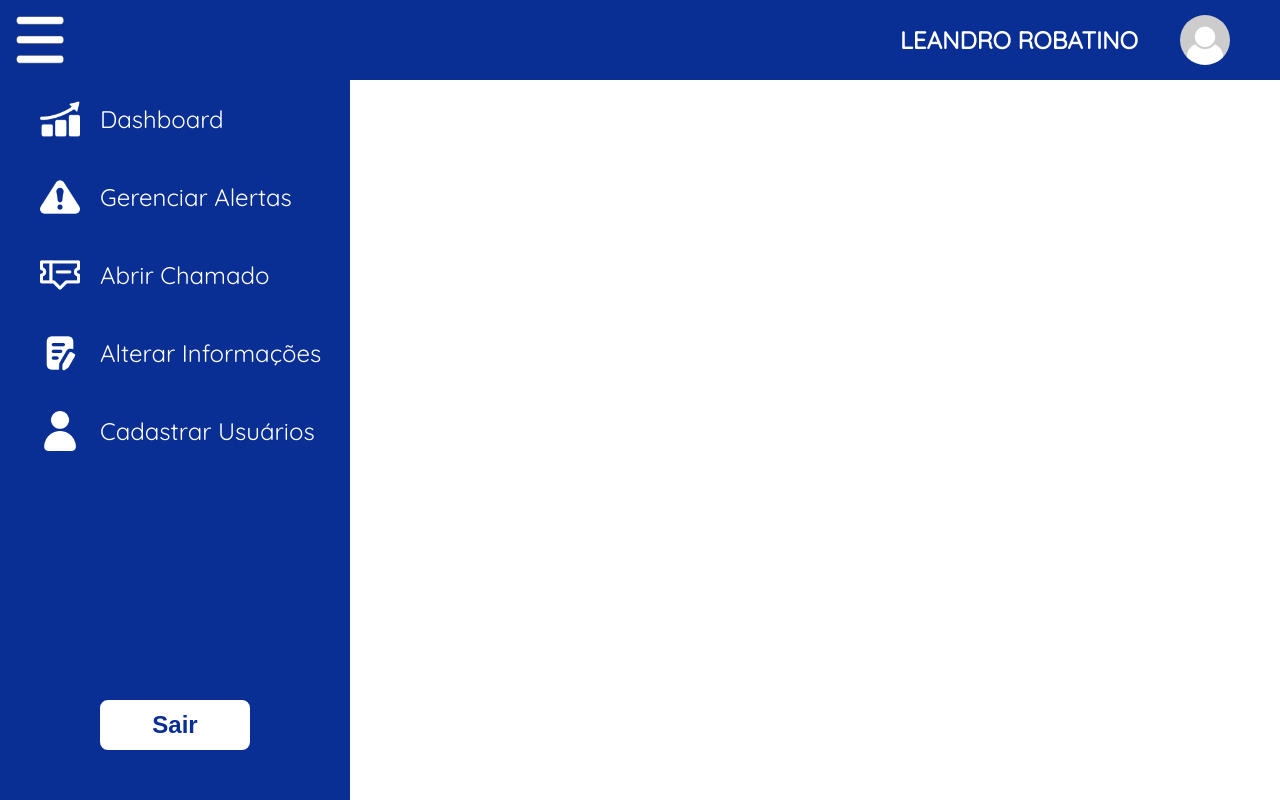
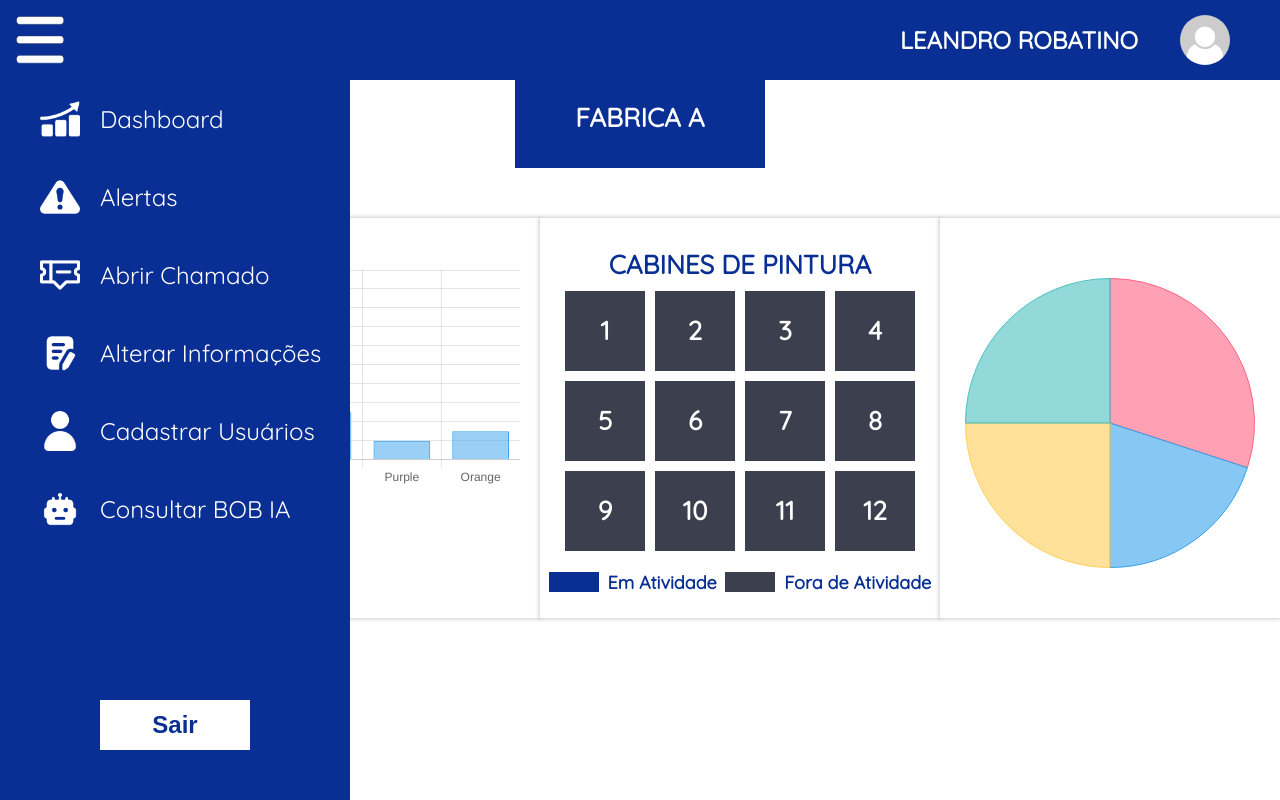
Before and after one commit to lrobatino/Enviro-Sense, a website: page Prototipo Site/prototipo-leandro/dashboard.html in a window 1280 px wide. Both pictures are taken after a click on the picture 40 px from the left and 40 px from the top of the page. Drawn offline with nearby package versions, Linux system fonts and the light colour scheme.

Commit message:
atualizações na aplicacação WEB

```diff
--- /dev/null
+++ b/Prototipo Site/prototipo-leandro/css/style-dashboard.css
@@ -0,0 +1,369 @@
+@font-face {
+    font-family: 'Quicksand';
+    src: url('../fonts/Quicksand-Regular.ttf');
+}
+
+body {
+    width: 100vw;
+    height: 100vh;
+    margin: 0px;
+    display: flex;
+    flex-direction: column;
+    justify-content: flex-start;
+    font-family: 'Quicksand';
+    user-select: none;
+}
+
+#cabecalho {
+    z-index: 1;
+    display: flex;
+    flex-direction: row;
+    align-items: center;
+    justify-content: space-between;
+    width: 100%;
+    height: 80px;
+    box-sizing: border-box;
+    background-color: #092f94;
+}
+
+#cabecalho #conteudo-cabecalho {
+    position: absolute;
+    display: flex;
+    flex-direction: row;
+    align-items: center;
+    justify-content: space-between;
+    width: 100%;
+    height: 80px;
+    box-sizing: border-box;
+
+    #icone-menu {
+        cursor: pointer;
+        padding: 20px;
+        width: 40px;
+        height: 40px;
+        margin: 0;
+        transition: transform 0.2s ease, filter 0.2s ease;
+        filter: brightness(1);
+    }
+
+    #icone-menu:hover {
+        transform: scale(1.2);
+    }
+
+    #icone-menu:active {
+        transform: scale(0.8);
+        filter: brightness(0.8);
+        transition: transform 0.1s ease;
+    }
+
+    #informacao-usuario {
+        display: flex;
+        flex-direction: row;
+        align-items: center;
+        justify-content: space-between;
+        width: 380px;
+
+        p {
+            font-size: 24px;
+            font-weight: bold;
+            color: white;
+        }
+
+        img {
+            margin-right: 50px;
+            height: 50px;
+            width: 50px;
+            border-radius: 50px;
+        }
+    }
+}
+
+#tela-principal {
+    flex: 1;
+    width: 100%;
+    height: 100%;
+    display: flex;
+    flex-direction: row;
+    align-items: center;
+}
+
+#tela-principal #menu {
+    z-index: 2;
+    width: 350px;
+    height: 100%;
+    background-color: #092f94;
+    display: flex;
+    flex-direction: column;
+    align-items: center;
+    justify-content: space-between;
+    left: -370px;
+    position: relative;
+    transition: left 0.5s ease-in-out;
+
+    button {
+        cursor: pointer;
+        margin-bottom: 50px;
+        background-color: white;
+        color: #092f94;
+        font-size: 24px;
+        font-weight: bold;
+        width: 150px;
+        height: 50px;
+        border: 4px solid white;
+        transition: transform 0.2s ease, filter 0.2s ease;
+        filter: brightness(1);
+    }
+
+    button:hover {
+        transform: scale(1.2);
+        box-shadow: 0px 0px 4px 1px rgba(0,0,0,0.5);
+    }
+
+    button:active {
+        transform: scale(0.8);
+        filter: brightness(0.8);
+        transition: transform 0.1s ease;
+    }
+}
+
+#tela-principal #menu.visivel {
+    left: 0;
+}
+
+#tela-principal #menu.invisivel {
+    left: -370px;
+}
+
+#menu #opcoes {
+    display: flex;
+    flex-direction: column;
+    align-items: flex-start;
+    justify-content: flex-start;
+    width: 100%;
+}
+
+#menu .opcao {
+    display: flex;
+    flex-direction: row;
+    align-items: center;
+    justify-content: flex-start;
+    gap: 20px;
+    width: 100%;
+    cursor: pointer;
+    transition: transform 0.3s ease, color 0.3s ease;
+
+    img {
+        padding-left: 40px;
+        width: 40px;
+        height: 40px;
+    }
+
+    p {
+        font-size: 24px;
+        color: white;
+    }
+
+}
+
+#menu .opcao:hover {
+    background-color: white;
+    box-shadow: 0px 0px 4px 1px rgba(0,0,0,0.5);
+    transform: scale(1.2);
+
+    p {
+        color: #092f94;
+    }
+
+    #icone-usuario {
+        content: url('../images/usuario-azul.png');
+    }
+
+    #icone-alerta {
+        content: url('../images/alerta-azul.png');
+    }
+
+    #icone-chamado {
+        content: url('../images/chamado-azul.png');
+    }
+
+    #icone-informacao {
+        content: url('../images/informacao-azul.png');
+    }
+
+    #icone-dashboard {
+        content: url('../images/dashboard-azul.png');
+    }
+
+    #icone-robo {
+        content: url('../images/robo-azul.png');
+    }
+}
+
+#menu .opcao:active {
+    transform: scale(0.8);
+    filter: brightness(0.8);
+    transition: transform 0.1s ease;
+}
+
+#dashboard {
+    display: flex;
+    flex-direction: column;
+    align-items: center;
+    justify-content: flex-start;
+    gap: 50px;
+    position: fixed;
+    width: 100%;
+    height: 845px;
+}
+
+#dashboard #informacao-individual {
+    width: 100%;
+    height: 400px;
+    display: none;
+    flex-direction: row;
+    align-items: center;
+    justify-content: space-evenly;
+
+    #selCabine {
+        position: fixed;
+        background-color: #DDDDDD;
+        padding: 10px;
+        box-sizing: border-box;
+        width: 50px;
+        height: 50px;
+        border-radius: 5px;
+        box-shadow: -2px -2px 4px 4px rgba(0, 0, 0, 0.2), 2px 2px 4px 4px rgba(0, 0, 0, 0.2);
+    }
+}
+
+#dashboard #informacao-geral {
+    width: 100%;
+    height: 400px;
+    display: flex;        border-radius: 5px;
+    align-items: center;
+    justify-content: space-evenly;
+}
+
+.grafico {
+    background-color: #FFFFFF;
+    box-shadow: 0px 0px 4px 1px rgba(0,0,0,0.2);
+    padding: 20px;
+    box-sizing: border-box;
+    width: 800px;
+    height: 400px;
+    transition: 0.2s ease;
+}
+
+.grafico:hover {
+    box-shadow: 0px 0px 4px 1px rgba(0,0,0,0.6);
+}
+
+.kpi {
+    display: flex;
+    flex-direction: column;
+    align-items: center;
+    justify-content: space-evenly;
+    background-color: #FFFFFF;
+    box-shadow: 0px 0px 4px 1px rgba(0,0,0,0.2);
+    padding: 20px;
+    box-sizing: border-box;
+    width: 400px;
+    height: 400px;
+    transition: 0.2s ease;
+
+    span {
+        color: #092f94;
+        font-size: 26px;
+        font-weight: bold;
+        padding: 10px;
+    }
+}
+
+.kpi:hover {
+    box-shadow: 0px 0px 4px 1px rgba(0,0,0,0.6);
+}
+
+.parametro {
+    cursor: pointer;
+    margin-top: 50px;
+    font-size: 26px;
+    font-weight: bold;
+    box-sizing: border-box;
+    display: flex;
+    align-items: center;
+    justify-content: center;
+    color: white;
+    background-color: #092f94;
+    width: 250px;
+    height: 100px;
+    transition: 0.2s ease;
+}
+
+.parametro:hover {
+    filter: brightness(1.3);
+    box-shadow: 0px 0px 4px 1px rgba(0,0,0,0.6);
+}
+
+.parametro:active {
+    transition: 0.1s ease;
+    filter: brightness(0.8);
+    box-shadow: inset 0px 0px 4px 1px rgba(0,0,0,0.6);
+}
+
+#mural-cabines {
+    display: grid;
+    align-items: center;
+    justify-content: space-evenly;
+    grid-template-columns: auto auto auto auto;
+    gap: 10px;
+}
+
+.cabine {
+    cursor: pointer;
+    display: flex;
+    align-items: center;
+    justify-content: center;
+    text-align: center;
+    background-color: #3c404e;
+    width: 80px;
+    height: 80px;
+    color: white;
+    font-size: 26px;
+    font-weight: bold;
+    transition: 0.2s ease;
+}
+
+.cabine:hover {
+    filter: brightness(1.3);
+    box-shadow: 0px 0px 4px 1px rgba(0,0,0,0.6);
+}
+
+.cabine:active {
+    transition: 0.1s ease;
+    filter: brightness(0.8);
+    box-shadow: inset 0px 0px 4px 1px rgba(0,0,0,0.6);
+}
+
+#legenda {
+    padding: 20px;
+    width: 400px;
+    display: flex;
+    flex-direction: row;
+    align-items: center;
+    justify-content: space-evenly;
+    color: #092f94;
+    font-weight: bold;
+    font-size: 18px;
+
+    #on {
+        background-color: #092f94;
+        height: 20px;
+        width: 50px;
+    }
+
+    #off {
+        background-color: #3c404e;
+        height: 20px;
+        width: 50px;
+    }
+}
--- a/Prototipo Site/prototipo-leandro/dashboard.html
+++ b/Prototipo Site/prototipo-leandro/dashboard.html
@@ -3,8 +3,10 @@
 <head>
     <meta charset="UTF-8">
     <meta name="viewport" content="width=device-width, initial-scale=1.0">
-    <link rel="stylesheet" href="style-dashboard.css">
-    <title>Document</title>
+    <link rel="stylesheet" href="css/style-dashboard.css">
+    <script src="js/script-dashboard.js"></script>
+    <script src="https://cdn.jsdelivr.net/npm/chart.js"></script>
+    <title>Enviro App</title>
 </head>
 <body>
     <div id="cabecalho">
@@ -19,11 +21,11 @@
     <div id="tela-principal">
         <div id="menu">
             <div id="opcoes">
-                <div class="opcao">
+                <div class="opcao" onclick="dashboard()">
                     <img src="images/dashboard.png" id="icone-dashboard" draggable="false"><p>Dashboard</p>
                 </div>
                 <div class="opcao">
-                    <img src="images/alerta.png" id="icone-alerta" draggable="false"><p>Gerenciar Alertas</p>
+                    <img src="images/alerta.png" id="icone-alerta" draggable="false"><p>Alertas</p>
                 </div>
                 <div class="opcao">
                     <img src="images/chamado.png" id="icone-chamado" draggable="false"><p>Abrir Chamado</p>
@@ -34,22 +36,49 @@
                 <div class="opcao">
                     <img src="images/usuario.png" id="icone-usuario" draggable="false"><p>Cadastrar Usuários</p>
                 </div>
+                <div class="opcao">
+                    <img src="images/robo.png" id="icone-robo" draggable="false"><p>Consultar BOB IA</p>
+                </div>
             </div>
             <button id="btnSair">Sair</button>
         </div>
         <div id="dashboard">
-            <div id="informacao-individual">
+            <div class="parametro">
+                <p>FABRICA A</p>
+            </div>
+            <div id="informacao-geral">
                 <div class="grafico">
-
+                    <canvas id="alertas-cabines"></canvas>
                 </div>
                 <div class="kpi">
-
+                    <span>CABINES DE PINTURA</span>
+                    <div id="mural-cabines">
+                        <div class="cabine" id="cabine1">1</div>
+                        <div class="cabine" id="cabine2">2</div>
+                        <div class="cabine" id="cabine3">3</div>
+                        <div class="cabine" id="cabine4">4</div>
+                        <div class="cabine" id="cabine5">5</div>
+                        <div class="cabine" id="cabine6">6</div>
+                        <div class="cabine" id="cabine7">7</div>
+                        <div class="cabine" id="cabine8">8</div>
+                        <div class="cabine" id="cabine9">9</div>
+                        <div class="cabine" id="cabine10">10</div>
+                        <div class="cabine" id="cabine11">11</div>
+                        <div class="cabine" id="cabine12">12</div>
+                    </div>
+                    <div id="legenda">
+                        <div id="on"></div><a>Em Atividade</a>
+                        <div id="off"></div><a>Fora de Atividade</a>
+                    </div>
                 </div>
                 <div class="kpi">
-
+                    <canvas id="porcentagem-ok"></canvas>
                 </div>
             </div>
-            <div id="informacao-geral">
+            <div id="informacao-individual">
+                <div class="parametro">
+                    <p>CABINE 1</p>
+                </div>
                 <div class="grafico">
 
                 </div>
@@ -64,18 +93,79 @@
     </div>
 </body>
 </html>
+<script>
+    const ctxA = document.getElementById('captacao-sensor');
+    const ctxB = document.getElementById('alertas-cabines');
+    const ctxC = document.getElementById('porcentagem-ok');
 
-<script>
-    var menu = document.getElementById('menu')
-
-    function mostrarEsconderMenu() {
-        if (menu.classList.contains('visivel')){
-            menu.classList.remove('visivel')
-            menu.classList.add('invisivel')
-        } else {
-            menu.classList.remove('invisivel')
-            menu.classList.add('visivel')
+    const captacaoSensor = new Chart(ctxA, {
+    type: 'bar',
+    data: {
+        labels: ['Red', 'Blue', 'Yellow', 'Green', 'Purple', 'Orange'],
+        datasets: [{
+        label: '# of Votes',
+        data: [12, 19, 3, 5, 2, 3],
+        borderWidth: 1
+        }]
+    },
+    options: {
+        scales: {
+        y: {
+            beginAtZero: true
+        }
         }
     }
+    });
 
+    const alertasCabines = new Chart(ctxB, {
+    type: 'bar',
+    data: {
+        labels: ['Red', 'Blue', 'Yellow', 'Green', 'Purple', 'Orange'],
+        datasets: [{
+        label: '# of Votes',
+        data: [12, 19, 3, 5, 2, 3],
+        borderWidth: 1
+        }]
+    },
+    options: {
+        scales: {
+        y: {
+            beginAtZero: true
+        }
+        }
+    }
+    });
+    const porcentagemOk = new Chart(ctxC, {
+    type: 'pie',
+    data: {
+        datasets: [{
+            data: [30, 20, 25, 25],
+            backgroundColor: [
+                'rgba(255, 99, 132, 0.6)',
+                'rgba(54, 162, 235, 0.6)',
+                'rgba(255, 206, 86, 0.6)',
+                'rgba(75, 192, 192, 0.6)'
+            ],
+            borderColor: [
+                'rgba(255, 99, 132, 1)',
+                'rgba(54, 162, 235, 1)',
+                'rgba(255, 206, 86, 1)',
+                'rgba(75, 192, 192, 1)'
+            ],
+            borderWidth: 1
+        }]
+    },
+    options: {
+        responsive: true,
+        plugins: {
+            legend: {
+                position: 'top',
+            },
+            tooltip: {
+                enabled: true
+            }
+
+        }
+    }
+    });
 </script>
--- /dev/null
+++ b/Prototipo Site/prototipo-leandro/js/script-dashboard.js
@@ -0,0 +1,14 @@
+function mostrarEsconderMenu() {
+    var menu = document.getElementById('menu')
+    if (menu.classList.contains('visivel')){
+        menu.classList.remove('visivel')
+        menu.classList.add('invisivel')
+    } else {
+        menu.classList.remove('invisivel')
+        menu.classList.add('visivel')
+    }
+}
+
+function dashboard() {
+    mostrarEsconderMenu()
+}
--- /dev/null
+++ b/Prototipo Site/prototipo-leandro/package.json
@@ -0,0 +1,5 @@
+{
+  "dependencies": {
+    "chart.js": "^4.4.6"
+  }
+}
--- a/Prototipo Site/prototipo-leandro/style-dashboard.css
+++ /dev/null
@@ -1,203 +0,0 @@
-@font-face {
-    font-family: 'Quicksand';
-    src: url('fonts/Quicksand-Regular.ttf');
-}
-
-body {
-    width: 100vw;
-    height: 100vh;
-    margin: 0px;
-    display: flex;
-    flex-direction: column;
-    justify-content: flex-start;
-    font-family: 'Quicksand';
-    user-select: none;
-}
-
-#cabecalho {
-    z-index: 1;
-    display: flex;
-    flex-direction: row;
-    align-items: center;
-    justify-content: space-between;
-    width: 100%;
-    height: 80px;
-    box-sizing: border-box;
-    background-color: #092f94;
-}
-
-#cabecalho #conteudo-cabecalho {
-    position: absolute;
-    display: flex;
-    flex-direction: row;
-    align-items: center;
-    justify-content: space-between;
-    width: 100%;
-    height: 80px;
-    box-sizing: border-box;
-
-    #icone-menu {
-        cursor: pointer;
-        padding: 20px;
-        width: 40px;
-        height: 40px;
-        margin: 0;
-        transition: transform 0.2s ease, filter 0.2s ease;
-        filter: brightness(1);
-    }
-
-    #icone-menu:hover {
-        transform: scale(1.2);
-    }
-
-    #icone-menu:active {
-        transform: scale(0.8);
-        filter: brightness(0.8);
-        transition: transform 0.1s ease;
-    }
-
-    #informacao-usuario {
-        display: flex;
-        flex-direction: row;
-        align-items: center;
-        justify-content: space-between;
-        width: 380px;
-
-        p {
-            font-size: 24px;
-            font-weight: bold;
-            color: white;
-        }
-
-        img {
-            margin-right: 50px;
-            height: 50px;
-            width: 50px;
-            border-radius: 50px;
-        }
-    }
-}
-
-#tela-principal {
-    flex: 1;
-    width: 100%;
-    height: 100%;
-    display: flex;
-    flex-direction: row;
-    align-items: center;
-}
-
-#tela-principal #menu {
-    z-index: 2;
-    width: 350px;
-    height: 100%;
-    background-color: #092f94;
-    display: flex;
-    flex-direction: column;
-    align-items: center;
-    justify-content: space-between;
-    left: -370px;
-    position: relative;
-    transition: left 0.5s ease-in-out;
-
-    button {
-        cursor: pointer;
-        margin-bottom: 50px;
-        background-color: white;
-        color: #092f94;
-        font-size: 24px;
-        font-weight: bold;
-        width: 150px;
-        height: 50px;
-        border-radius: 8px;
-        border: 4px solid white;
-        transition: transform 0.2s ease, filter 0.2s ease;
-        filter: brightness(1);
-    }
-
-    button:hover {
-        transform: scale(1.2);
-        box-shadow: 0px 0px 4px 1px rgba(0,0,0,0.5);
-    }
-
-    button:active {
-        transform: scale(0.8);
-        filter: brightness(0.8);
-        transition: transform 0.1s ease;
-    }
-}
-
-#tela-principal #menu.visivel {
-    left: 0;
-}
-
-#tela-principal #menu.invisivel {
-    left: -370px;
-}
-
-#menu #opcoes {
-    display: flex;
-    flex-direction: column;
-    align-items: flex-start;
-    justify-content: flex-start;
-    width: 100%;
-}
-
-#menu .opcao {
-    display: flex;
-    flex-direction: row;
-    align-items: center;
-    justify-content: flex-start;
-    gap: 20px;
-    width: 100%;
-    cursor: pointer;
-    transition: transform 0.3s ease, color 0.3s ease;
-
-    img {
-        padding-left: 40px;
-        width: 40px;
-        height: 40px;
-    }
-
-    p {
-        font-size: 24px;
-        color: white;
-    }
-
-}
-
-#menu .opcao:hover {
-    background-color: white;
-    box-shadow: 0px 0px 4px 1px rgba(0,0,0,0.5);
-    transform: scale(1.2);
-
-    p {
-        color: #092f94;
-    }
-
-    #icone-usuario {
-        content: url('images/usuario-azul.png');
-    }
-
-    #icone-alerta {
-        content: url('images/alerta-azul.png');
-    }
-
-    #icone-chamado {
-        content: url('images/chamado-azul.png');
-    }
-
-    #icone-informacao {
-        content: url('images/informacao-azul.png');
-    }
-
-    #icone-dashboard {
-        content: url('images/dashboard-azul.png');
-    }
-}
-
-#tela-principal #dashboard {
-    flex: 1;
-    width: 100%;
-    height: 100%;
-}
```
Also changed, not shown: Prototipo Site/prototipo-leandro/images/chat-bot.png (added), Prototipo Site/prototipo-leandro/images/robo-azul.png (added), Prototipo Site/prototipo-leandro/images/robo.png (added), 1 other file.
